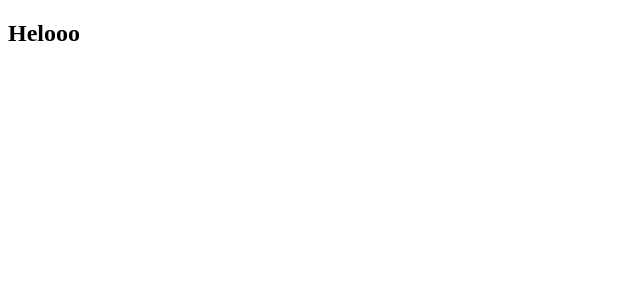
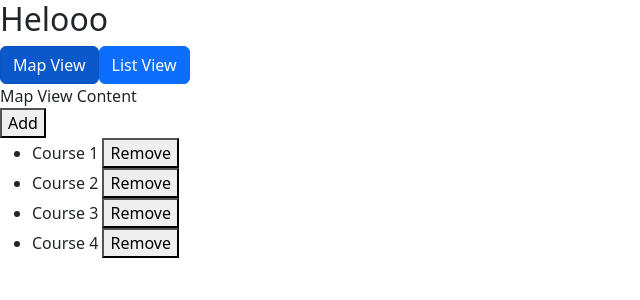
Before and after one commit to asadishfaq/Angular, an Angular app: page / in a window 1280 px wide. Shown: the top 300 px of the page, without its empty margins (0-640 px from the left). Built offline with nearby package versions, Linux system fonts and the light colour scheme.

Commit message:
display content in course component

```diff
--- a/angular.json
+++ b/angular.json
@@ -16,18 +16,14 @@
             "outputPath": "dist/hello-world",
             "index": "src/index.html",
             "main": "src/main.ts",
-            "polyfills": [
-              "zone.js"
-            ],
+            "polyfills": ["zone.js"],
             "tsConfig": "tsconfig.app.json",
-            "assets": [
-              "src/favicon.ico",
-              "src/assets"
-            ],
+            "assets": ["src/favicon.ico", "src/assets"],
             "styles": [
+              "node_modules/bootstrap/dist/css/bootstrap.min.css",
               "src/styles.css"
             ],
-            "scripts": []
+            "scripts": ["node_modules/bootstrap/dist/js/bootstrap.min.js"]
           },
           "configurations": {
             "production": {
@@ -77,18 +73,10 @@
         "test": {
           "builder": "@angular-devkit/build-angular:karma",
           "options": {
-            "polyfills": [
-              "zone.js",
-              "zone.js/testing"
-            ],
+            "polyfills": ["zone.js", "zone.js/testing"],
             "tsConfig": "tsconfig.spec.json",
-            "assets": [
-              "src/favicon.ico",
-              "src/assets"
-            ],
-            "styles": [
-              "src/styles.css"
-            ],
+            "assets": ["src/favicon.ico", "src/assets"],
+            "styles": ["src/styles.css"],
             "scripts": []
           }
         }
--- a/src/app/course/course.component.html
+++ b/src/app/course/course.component.html
@@ -9,12 +9,24 @@
 <!-- <div [hidden]="courses.length === 0">List of courses</div>
 <div [hidden]="courses.length > 0">No Courses yet</div> -->
 
-<!-- 2 <ul class="nav nav-pills">
-  <li [class.active]="viewMode == 'map'">
-    <a (click)="viewMode = 'map'">Map View</a>
+<ul class="nav nav-pills">
+  <li>
+    <button
+      [class.active]="viewMode == 'map'"
+      class="btn btn-primary"
+      (click)="viewMode = 'map'"
+    >
+      Map View
+    </button>
   </li>
   <li [class.active]="viewMode == 'list'">
-    <a (click)="viewMode = 'list'">List View</a>
+    <button
+      [class.active]="viewMode == 'list'"
+      class="btn btn-primary"
+      (click)="viewMode = 'list'"
+    >
+      List View
+    </button>
   </li>
 </ul>
 
@@ -22,11 +34,11 @@
   <div *ngSwitchCase="'map'">Map View Content</div>
   <div *ngSwitchCase="'list'">List View Content</div>
   <div *ngSwitchDefault>Other</div>
-</div> -->
+</div>
 
 <!-- display of courses 3 -->
 
-<!-- <button (click)="onAdd()">Add</button>
+<button (click)="onAdd()">Add</button>
 
 <ul>
   <ng-container
@@ -37,4 +49,4 @@
       <button (click)="onRemove(course)">Remove</button>
     </li>
   </ng-container>
-</ul> -->
+</ul>
--- a/src/app/course/course.component.ts
+++ b/src/app/course/course.component.ts
@@ -7,7 +7,7 @@ import { Component, ComponentFactoryResolver } from '@angular/core';
 })
 export class CourseComponent {
   //1 courses = [1];
-  //2 viewMode = 'map';
+  viewMode = 'map';
   courses = [
     {
       id: 1,
```
